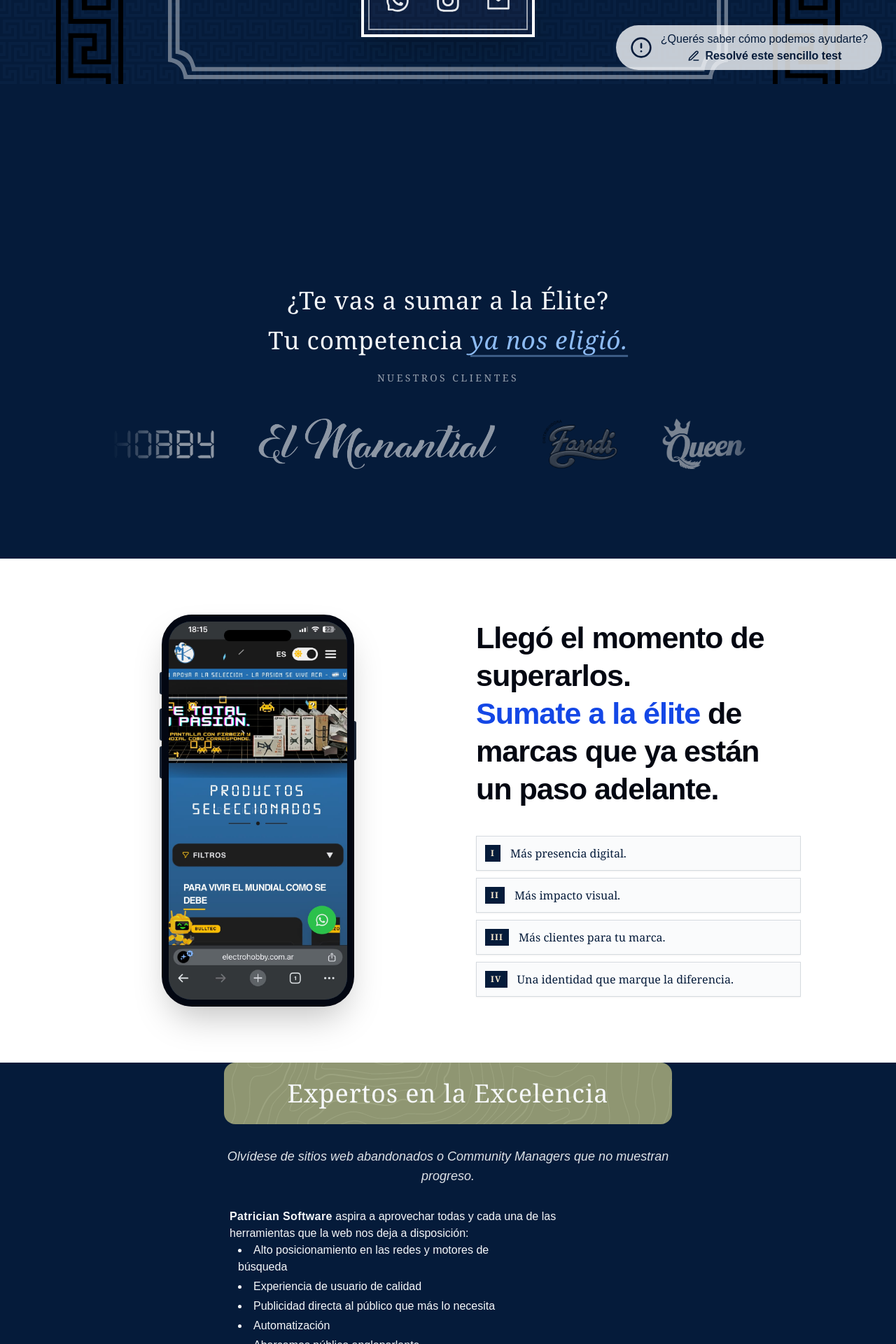
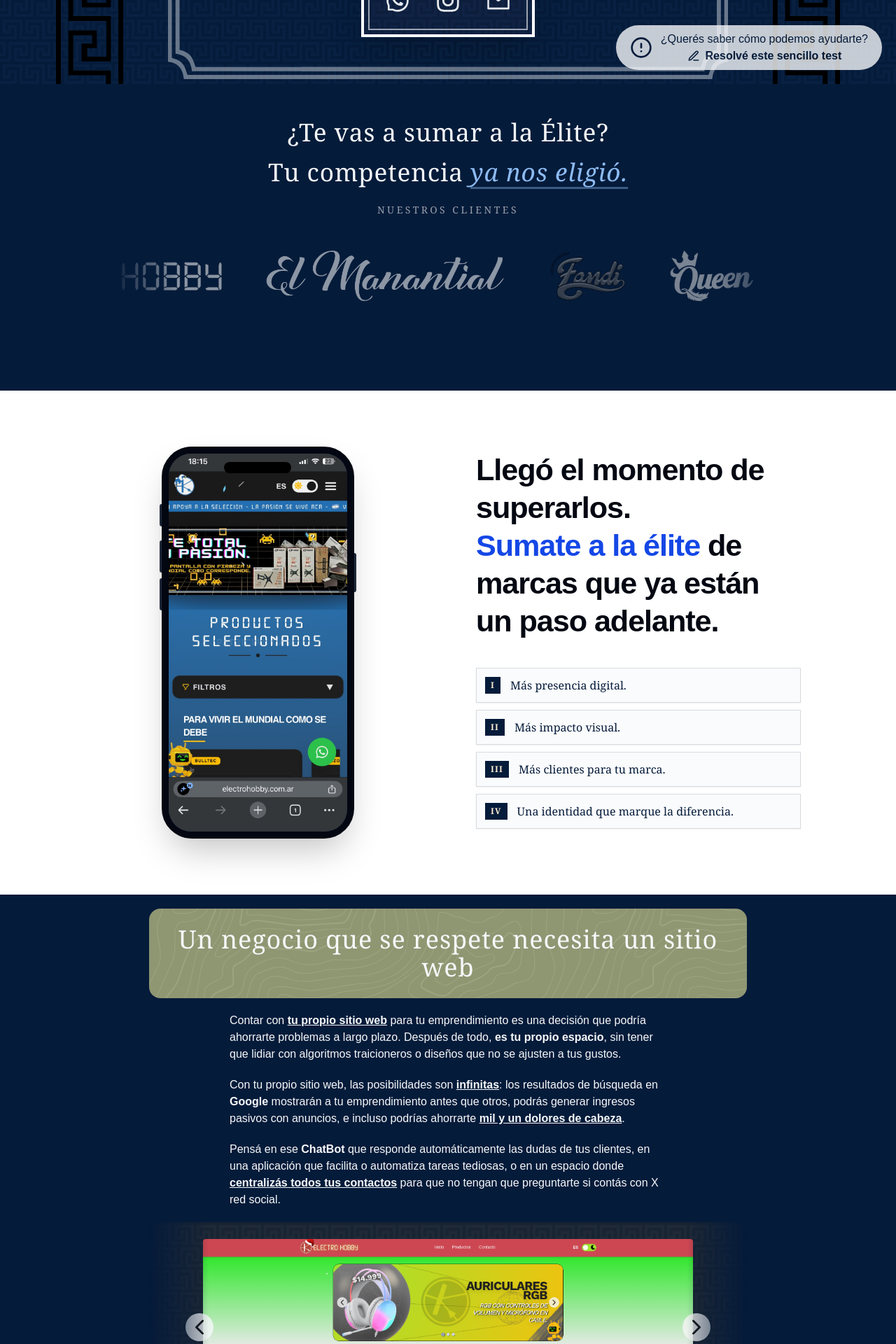
Before and after one commit to brutalkingran/patrician-software, a React (Vite) app: page / in a window 1280 px wide. Shown: the part 680-2600 px from the top of the page at 70% size. Built offline with nearby package versions, Linux system fonts and the light colour scheme.

Commit message:
nuevo orden mundial

```diff
--- a/src/pages/MainPage.jsx
+++ b/src/pages/MainPage.jsx
@@ -1,5 +1,4 @@
 import MainComponent from "../components/MainComponent";
-import PatricianComponent from "../components/PatricianComponent";
 import ExpertsComponents from "../components/ExpertsComponents";
 import ChosenUsComponent from "../components/ChosenUsComponent";
 import WebsiteComponent from "../components/WebsiteComponent";
@@ -15,10 +14,8 @@ const MainPage = () => {
   return (
     <>
       <MainComponent />
-      <PatricianComponent />
       <ChosenUsComponent/>
       <SeccionceluComponent />
-      <ExpertsComponents />
       <WebsiteComponent />
       <MarketingComponent />
       <PlanPage />
```
